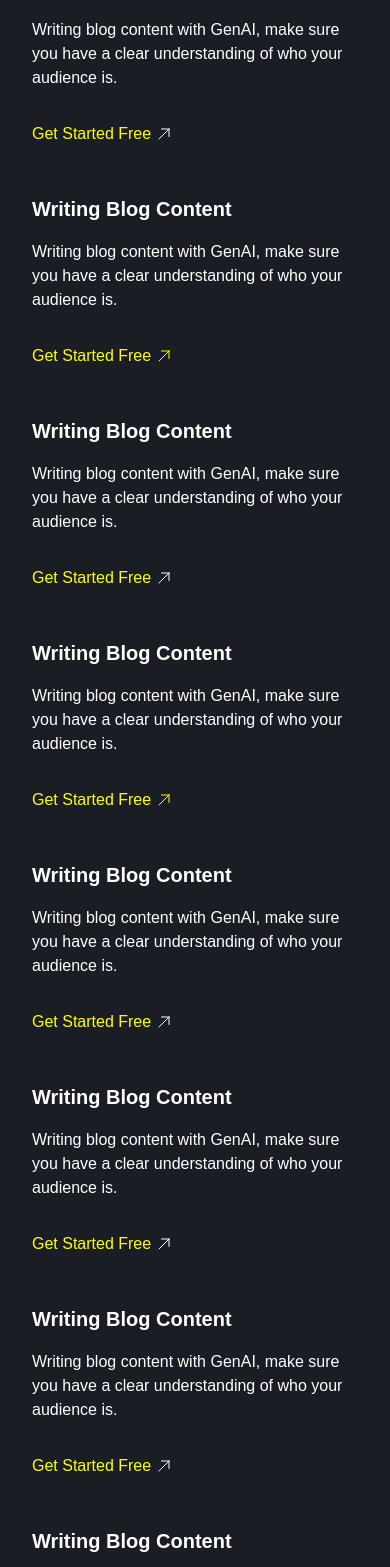
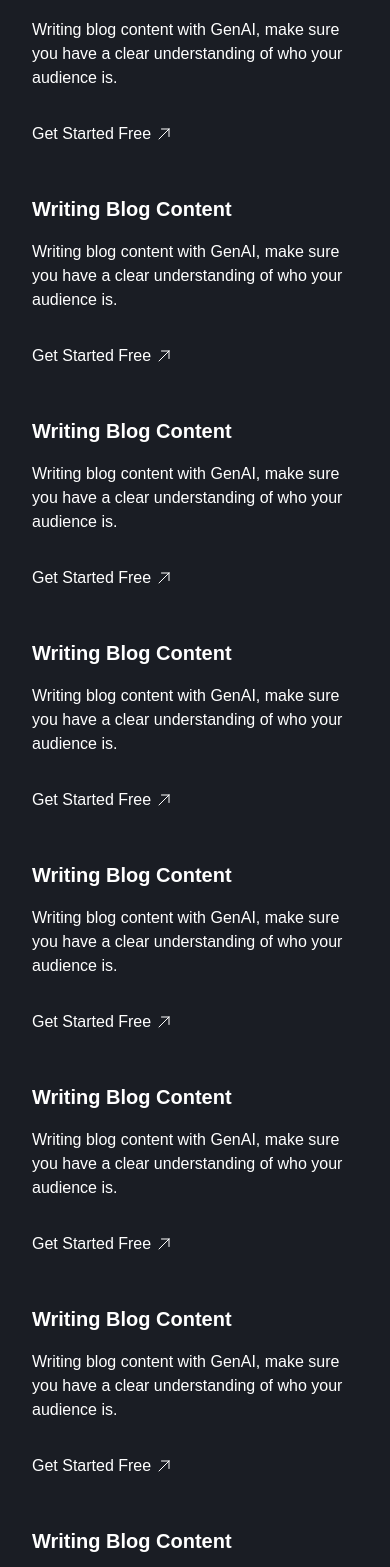
Before and after one commit to Jayjeet1013/genai, a Next.js app: page / in a window 390 px wide. Shown: the part 5141-6708 px from the top of the page. Built offline with nearby package versions, Linux system fonts and the light colour scheme.

Commit message:
responsive

```diff
--- a/src/components/home/UseCase.tsx
+++ b/src/components/home/UseCase.tsx
@@ -18,8 +18,8 @@
                         <Box p={4}>
                         <Text py={4} fontWeight={'bold'} fontSize={'20px'} >Writing Blog Content</Text>
                         <Text pb={4}>Writing blog content with GenAI, make sure you have a clear understanding of who your audience is.</Text>
-                        <Link href="#" display={'flex'}  pt={4}  _hover={{ textDecoration: 'underline',fontWeight:'bold' }}>
-                <Text  textColor={"yellow"}>
+                        <Link href="#" display={'flex'}  pt={4}  _hover={{ textDecoration: 'none',textColor:'yellow',fontWeight:'bold' }}>
+                <Text  >
                   Get Started Free
                 </Text>  <HiOutlineArrowUpRight
             style={{ fontSize: 16,marginLeft:5,marginTop:4}}
@@ -29,11 +29,11 @@
                         <Box p={4}>
                         <Text py={4} fontWeight={'bold'} fontSize={'20px'} >Writing Blog Content</Text>
                         <Text pb={4}>Writing blog content with GenAI, make sure you have a clear understanding of who your audience is.</Text>
-                        <Link href="#" display={'flex'}  pt={4}  _hover={{ textDecoration: 'underline',fontWeight:'bold' }}>
-                <Text  textColor={"yellow"}>
+                        <Link href="#" display={'flex'}  pt={4}   _hover={{ textDecoration: 'none',textColor:'yellow',fontWeight:'bold' }}>
+                <Text  >
                   Get Started Free
                 </Text>  <HiOutlineArrowUpRight
-            style={{ fontSize: 16, color: "yellow",marginLeft:5,marginTop:4}}
+            style={{ fontSize: 16,marginLeft:5,marginTop:4}}
           />
               </Link>
                         </Box>
@@ -41,8 +41,8 @@
                         <Box p={4}>
                         <Text py={4} fontWeight={'bold'} fontSize={'20px'}  >Writing Blog Content</Text>
                         <Text pb={4}>Writing blog content with GenAI, make sure you have a clear understanding of who your audience is.</Text>
-                        <Link href="#" display={'flex'}  pt={4}  _hover={{ textDecoration: 'underline',fontWeight:'bold' }}>
-                <Text  textColor={"yellow"}>
+                        <Link href="#" display={'flex'}  pt={4}  _hover={{ textDecoration: 'none',textColor:'yellow',fontWeight:'bold' }}>
+                <Text  >
                   Get Started Free
                 </Text>  <HiOutlineArrowUpRight
             style={{ fontSize: 16,marginLeft:5,marginTop:4}}
@@ -53,11 +53,11 @@
                         <Box p={4}>
                         <Text py={4} fontWeight={'bold'}fontSize={'20px'}  >Writing Blog Content</Text>
                         <Text pb={4}>Writing blog content with GenAI, make sure you have a clear understanding of who your audience is.</Text>
-                        <Link href="#" display={'flex'}  pt={4}  _hover={{ textDecoration: 'underline',fontWeight:'bold' }}>
-                <Text  textColor={"yellow"}>
+                        <Link href="#" display={'flex'}  pt={4}   _hover={{ textDecoration: 'none',textColor:'yellow',fontWeight:'bold' }}>
+                <Text  >
                   Get Started Free
                 </Text>  <HiOutlineArrowUpRight
-            style={{ fontSize: 16, color: "yellow",marginLeft:5,marginTop:4}}
+            style={{ fontSize: 16,marginLeft:5,marginTop:4}}
           />
               </Link>
                         </Box>
@@ -70,8 +70,8 @@
                         <Box p={4}>
                         <Text py={4} fontWeight={'bold'} fontSize={'20px'} >Writing Blog Content</Text>
                         <Text pb={4}>Writing blog content with GenAI, make sure you have a clear understanding of who your audience is.</Text>
-                        <Link href="#" display={'flex'}  pt={4}  _hover={{ textDecoration: 'underline',fontWeight:'bold' }}>
-                <Text  textColor={"yellow"}>
+                        <Link href="#" display={'flex'}  pt={4}  _hover={{ textDecoration: 'none',textColor:'yellow',fontWeight:'bold' }}>
+                <Text  >
                   Get Started Free
                 </Text>  <HiOutlineArrowUpRight
             style={{ fontSize: 16, marginLeft:5,marginTop:4}}
@@ -81,8 +81,8 @@
                         <Box p={4}>
                         <Text py={4} fontWeight={'bold'} fontSize={'20px'} >Writing Blog Content</Text>
                         <Text pb={4}>Writing blog content with GenAI, make sure you have a clear understanding of who your audience is.</Text>
-                        <Link href="#" display={'flex'}  pt={4}  _hover={{ textDecoration: 'underline',fontWeight:'bold' }}>
-                <Text  textColor={"yellow"}>
+                        <Link href="#" display={'flex'}  pt={4}  _hover={{ textDecoration: 'none',textColor:'yellow',fontWeight:'bold' }}>
+                <Text  >
                   Get Started Free
                 </Text>  <HiOutlineArrowUpRight
             style={{ fontSize: 16,marginLeft:5,marginTop:4}}
@@ -93,8 +93,8 @@
                         <Box p={4}>
                         <Text py={4} fontWeight={'bold'} fontSize={'20px'} >Writing Blog Content</Text>
                         <Text pb={4}>Writing blog content with GenAI, make sure you have a clear understanding of who your audience is.</Text>
-                        <Link href="#" display={'flex'}  pt={4}  _hover={{ textDecoration: 'underline',fontWeight:'bold' }}>
-                <Text  textColor={"yellow"}>
+                        <Link href="#" display={'flex'}  pt={4}   _hover={{ textDecoration: 'none',textColor:'yellow',fontWeight:'bold' }}>
+                <Text >
                   Get Started Free
                 </Text>  <HiOutlineArrowUpRight
             style={{ fontSize: 16,marginLeft:5,marginTop:4}}
@@ -105,8 +105,8 @@
                         <Box p={4}>
                         <Text py={4} fontWeight={'bold'} fontSize={'20px'} >Writing Blog Content</Text>
                         <Text pb={4}>Writing blog content with GenAI, make sure you have a clear understanding of who your audience is.</Text>
-                        <Link href="#" display={'flex'}  pt={4}  _hover={{ textDecoration: 'underline',fontWeight:'bold' }}>
-                <Text  textColor={"yellow"}>
+                        <Link href="#" display={'flex'}  pt={4}  _hover={{ textDecoration: 'none',textColor:'yellow',fontWeight:'bold' }}>
+                <Text  >
                   Get Started Free
                 </Text>  <HiOutlineArrowUpRight
             style={{ fontSize: 16,marginLeft:5,marginTop:4}}
```
